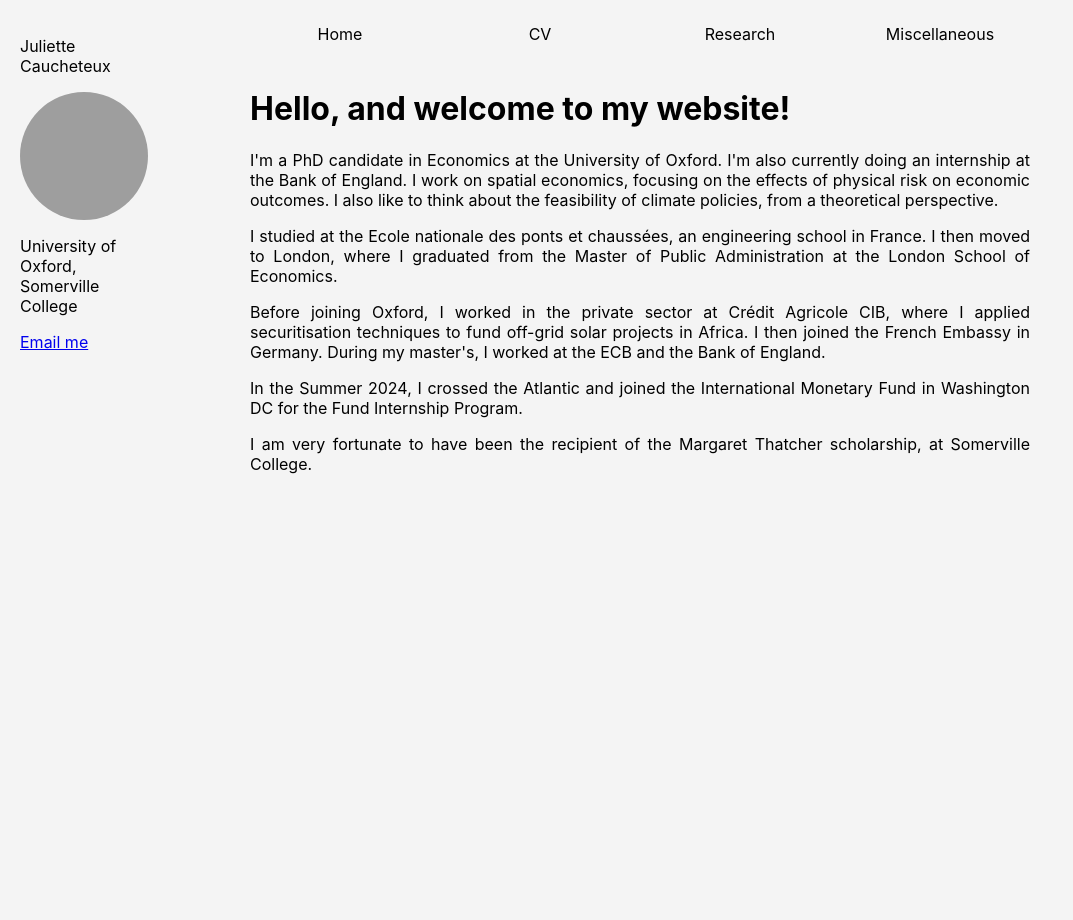
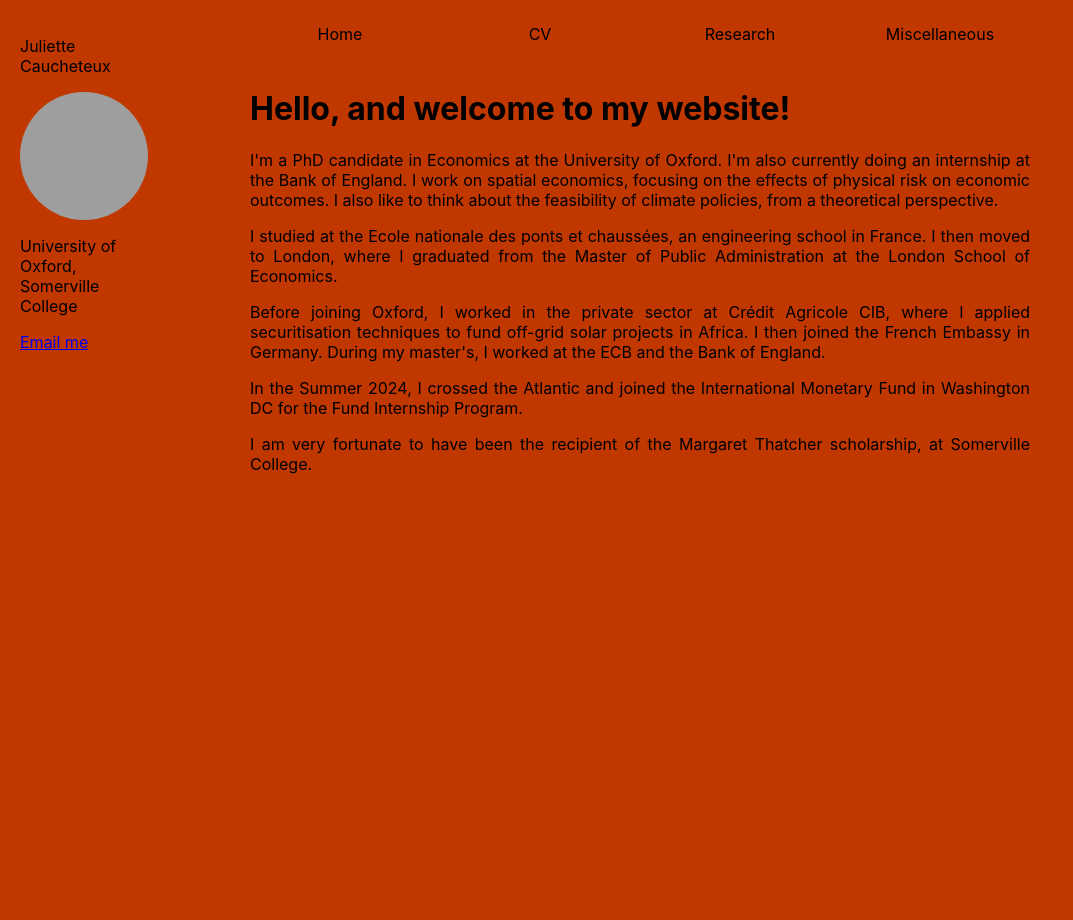
Before and after one commit to JulietteCx/juliettecx.github.io, a Jekyll site: the page built from _pages/index.html, in a window 1280 px wide. Shown: the whole page, without its empty margins (0-1073 px from the left). Built offline with Jekyll 4.4.1, drawn with Linux system fonts in a browser that asks for light colours; grey boxes are pictures that could not be loaded.

Commit message:
Update style.css

```diff
--- a/assets/style.css
+++ b/assets/style.css
@@ -7,13 +7,13 @@ body {
   justify-content: center; /* Centers the content horizontally */
   align-items: flex-start; /* Aligns the content to the top */
   height: 100vh; /* Full viewport height */
-  background-color: #f4f4f4;
+  background-color: #C03700;
 }
 
 /* Sidebar on the left */
 .sidebar {
   width: 12%; /* 1/7th of the screen width */
-  background-color: #f4f4f4; /* White background */
+  background-color: #C03700; /* White background */
   height: 100%; /* Full viewport height */
   padding: 20px;
   box-sizing: border-box; /* Ensures padding doesn't affect width */
@@ -34,7 +34,7 @@ body {
 .top-panel {
   width: 100%; /* Full width of the container */
   padding: 0;
-  background-color: #f4f4f4; /* Optional: for better visibility */
+  background-color: #C03700; /* Optional: for better visibility */
 }
 
 .top-panel ul {
@@ -59,14 +59,14 @@ body {
 
 .top-panel li a:hover {
   color: #e64a19;
-  background-color: #f4f4f4; /* Optional: for better visibility */
+  background-color: #C03700; /* Optional: for better visibility */
 }
 
 /* Main content area styles */
 .main-content {
   padding: 10px;
   text-align: justify;
-  background-color: #f4f4f4; /* Optional: for better visibility */
+  background-color: #C03700; /* Optional: for better visibility */
 }
 
 .circle-container {
```
